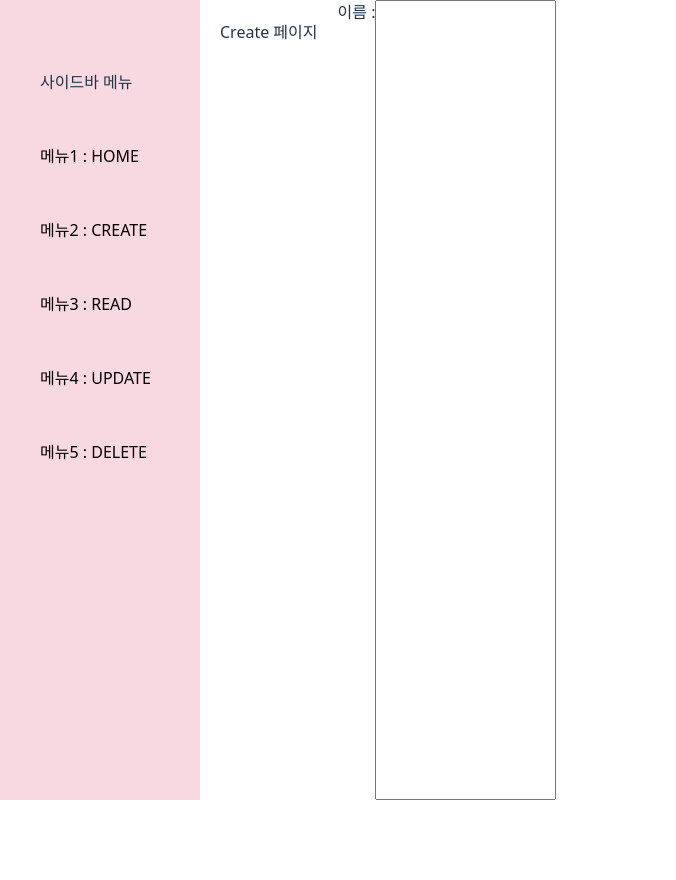
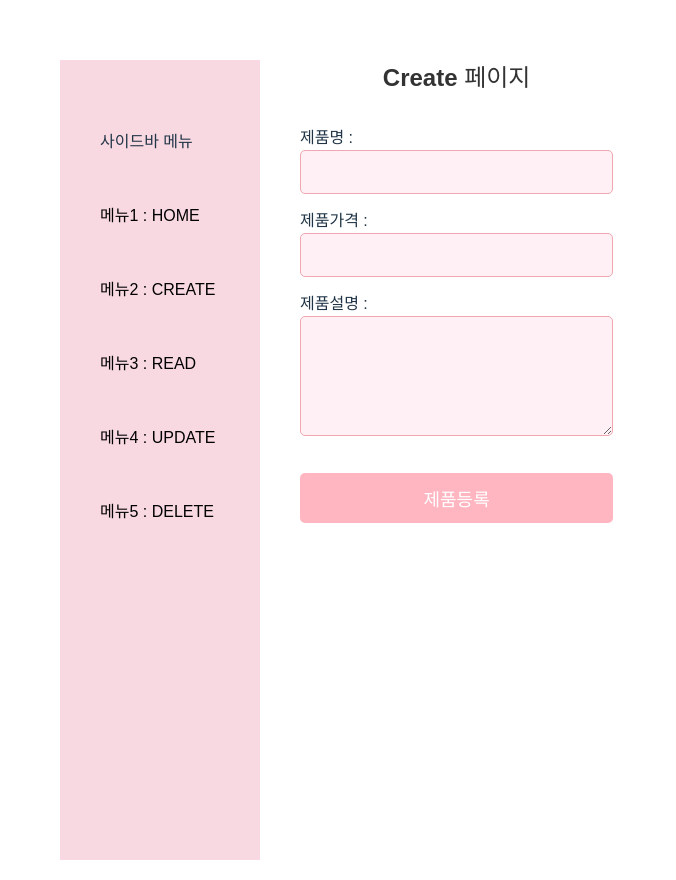
Before and after one commit to Ryuyena0305/ryu2024_web2, a React (Vite) app in the folder src/main/reactapp/: page /create in a window 1280 px wide. Shown: the whole page, without its empty margins (0-676 px from the left). Before the commit the page ends 820 px from the top, so only its background shows below. Built offline with nearby package versions, Linux system fonts and the light colour scheme.

Commit message:
3/11 CRUD

```diff
--- a/src/main/reactapp/src/example/7_AXIOS2/Create.jsx
+++ b/src/main/reactapp/src/example/7_AXIOS2/Create.jsx
@@ -1,12 +1,33 @@
-export default function Create(props){
-    return (<>
-    <div>Create 페이지</div>
+import axios from "axios";
+import { useState } from "react"
+import {  useNavigate } from 'react-router-dom';
 
-    이름 : <input></input>
+export default function Create( props ){
 
+    // [1] form 에서 입력받은 데이터들을 저장하는 상태 변수 , 초기값 설정
+    const [ productForm , setProductForm ] = useState({ name : '' , price : '' , comment : ''} )
+    // [2] 입력 이벤트 만들기 , e.target.속성명 : 현재 이벤트가 발생한 DOM 의 속성값 반환
+    const onValueChange = ( e ) => { // e : event 약어 : onChange 실행 결과 정보를 매개변수로 받는다.
+        // 스레레드연산자 , { ...기존객체 , 새로운속성명 : 새로운값 }
+        setProductForm( { ...productForm , [e.target.name] : e.target.value });
+    }
+    // [3] 제품등록 버튼을 클릭했을때. , axios 이용하여 서버와 통신하고 , navigate 이용하여 가상URL 페이지 전환한다.
+    const  navigate  = useNavigate();
+    const onCreate = async () => {
+        const response = await axios.post('http://192.168.40.32:8080/day08/products' , productForm )
+        if( response.data == true ){ alert('제품등록 성공'); navigate('/read'); }
+        else{ alert('제품등록실패'); }
+    } // f end
 
-
-
-
+    return(<>
+        <div>
+            <h3> Create 페이지 </h3>
+            <form>
+                제품명 : <input name='name' value={ productForm.name } onChange={ onValueChange } /> <br/>
+                제품가격 : <input name="price" value={ productForm.price } onChange={ onValueChange } /> <br/>
+                제품설명 : <textarea name="comment" value={ productForm.comment} onChange={ onValueChange }></textarea> <br/>
+                <button type="button" onClick={ onCreate }> 제품등록 </button>
+            </form>
+        </div>
     </>)
 }
--- a/src/main/reactapp/src/example/7_AXIOS2/Delete.jsx
+++ b/src/main/reactapp/src/example/7_AXIOS2/Delete.jsx
@@ -1,5 +1,23 @@
+import { useEffect,useState } from "react"
+import axios from "axios"
+import {  useNavigate } from 'react-router-dom';
+
 export default function Delete(props){
+
+    const [id,setId] =useState('');
+    const  navigate  = useNavigate();
+    const onDelete = async () => {
+        const response = await axios.delete(`http://192.168.40.32:8080/day08/products?id=${id}`);
+
+
+        if( response.data == true ){ alert('제품삭제 성공'); navigate('/read'); }
+        else{ alert('제품삭제실패'); }
+    } // f end
     return (<>
-    <div>Delete 페이지</div>
+    <div>
+        <h3>Delete 페이지</h3>
+        삭제할제품번호 : <input type="number" value={id} onChange={(e)=>setId(e.target.value)}/><br/>
+        <button type="button" onClick={onDelete}>삭제</button>
+        </div>
     </>)
 }
--- /dev/null
+++ b/src/main/reactapp/src/example/7_AXIOS2/Read.css
@@ -0,0 +1,122 @@
+/* 전체 페이지 스타일 */
+div {
+    margin: 20px;
+    font-family: Arial, sans-serif;
+}
+
+/* 제목 스타일 */
+h3 {
+    color: #333;
+    text-align: center;
+    margin-bottom: 30px;
+    font-size: 24px;
+    font-weight: bold;
+}
+
+/* 폼 내부 요소의 간격을 조정 */
+form > label {
+    margin-top: 15px;
+}
+
+/* 입력 필드 스타일 */
+input, textarea {
+    width: 100%;
+    padding: 12px;
+    margin-bottom: 15px;
+    border: 1px solid #f1a7b1; /* 연한 핑크 테두리 */
+    border-radius: 5px;
+    font-size: 16px;
+    background-color: #fff0f5; /* 연한 핑크 배경 */
+    transition: border-color 0.3s ease;
+}
+
+/* 텍스트 영역 크기 조정 */
+textarea {
+    height: 120px;
+    resize: vertical; /* 수직 방향으로 크기 조정 가능 */
+}
+
+/* 입력 필드에 포커스시 테두리 색상 변화 */
+input:focus, textarea:focus {
+    border-color: #ff85a2; /* 포커스 시 진한 핑크 */
+    outline: none;
+}
+
+/* 버튼 스타일 */
+button {
+    background-color: #ffb6c1; /* 연한 핑크 */
+    border: none;
+    color: white;
+    padding: 12px 24px;
+    font-size: 18px;
+    cursor: pointer;
+    border-radius: 5px;
+    transition: background-color 0.3s ease;
+    width: 100%;
+    margin-top: 15px;
+}
+
+/* 버튼 hover 효과 */
+button:hover {
+    background-color: #ff85a2; /* hover 시 더 진한 핑크 */
+}
+
+/* 버튼 focus 효과 (클릭 시) */
+button:focus {
+    outline: none;
+    box-shadow: 0 0 5px rgba(255, 182, 193, 0.7); /* 연한 핑크 그림자 */
+}
+
+/* 테이블 스타일 (Read 페이지) */
+table {
+    width: 100%;
+    border-collapse: collapse;
+    margin: 30px 0;
+    background-color: #ffe4e1; /* 연한 핑크 배경 */
+    border-radius: 8px;
+    box-shadow: 0 0 10px rgba(0, 0, 0, 0.1);
+}
+
+/* 테이블 헤더 스타일 */
+th {
+    background-color: #ffb6c1; /* 헤더 배경 색상: 연한 핑크 */
+    color: white;
+    padding: 14px;
+    text-align: left;
+    border: 1px solid #f1a7b1; /* 헤더 테두리 색상 */
+    font-weight: bold;
+}
+
+/* 테이블 데이터 스타일 */
+td {
+    border: 1px solid #f1a7b1; /* 테이블 셀 테두리 색상: 연한 핑크 */
+    padding: 12px;
+    text-align: left;
+    background-color: #fff0f5; /* 테이블 셀 배경 색상: 연한 핑크 */
+}
+
+/* 테이블 행 hover 효과 */
+tr:hover {
+    background-color: #ffb6c1; /* 테이블 행 hover 시 색상 변경: 연한 핑크 */
+}
+
+/* 제품명과 설명을 구분하기 위한 스타일 */
+td:nth-child(2),
+td:nth-child(3) {
+    font-weight: 600;
+}
+
+/* 반응형 스타일 */
+@media (max-width: 768px) {
+    form {
+        width: 90%;
+    }
+
+    table {
+        font-size: 14px;
+    }
+
+    th, td {
+        padding: 8px;
+    }
+}
--- a/src/main/reactapp/src/example/7_AXIOS2/Read.jsx
+++ b/src/main/reactapp/src/example/7_AXIOS2/Read.jsx
@@ -1,17 +1,46 @@
-import { useEffect,useState } from "react"
+import { useEffect, useState } from "react"
 import axios from "axios"
-export default function Read(props){
+import './Read.css'
+export default function Read(props) {
     //[1] 컴포넌트 최초 실행될 때  실행하는 생명주기 함수
-    useEffect(()=>{
+    useEffect(() => {
         console.log('여기는 컴포넌트 실행될 때 1번만 호출됩니다.')
         onRead();
-    },[])
+    }, [])
 
-    const onRead = async () =>{
-        const response = await axios.get('http://localhost:8080/day08/products')
+    const onRead = async () => {
+        const response = await axios.get('http://192.168.40.32:8080/day08/products')
         console.log(response.data);
+        setProducts(response.data); // 서버로부터 받은 모든 제품정보를 상태변수에 저장한다.
     }
+
+    //[3] 서버로부터 받은 결과를 저장하는 상태 변수
+    const [products, setProducts] = useState([])
+
     return (<>
-    <div>Read 페이지</div>
+        <div>
+            <h3>Read 페이지</h3>
+            <table>
+                <thead>
+                    <tr><th>번호</th><th>제품명</th><th>제품설명</th><th>제품가격</th></tr>
+                </thead>
+                <tbody>
+                    {
+                        products.map((product, index) => {
+                            return (
+                                <tr>
+                                    <td>{product.id}</td>
+                                    <td>{product.name}</td>
+                                    <td>{product.comment}</td>
+                                    <td>{product.price}</td>
+                                </tr>
+                            )
+                        })
+                    }
+                </tbody>
+            </table>
+
+        </div>
+
     </>)
 }
--- a/src/main/reactapp/src/example/7_AXIOS2/Update.jsx
+++ b/src/main/reactapp/src/example/7_AXIOS2/Update.jsx
@@ -1,5 +1,30 @@
+import { useEffect,useState } from "react"
+import axios from "axios"
+import {  useNavigate } from 'react-router-dom';
 export default function Update(props){
+    const[productForm, setProductForm] = useState({id:'',name:'',price:'',comment:''})
+    const onValueChange = ( e ) => { // e : event 약어 : onChange 실행 결과 정보를 매개변수로 받는다.
+        // 스레레드연산자 , { ...기존객체 , 새로운속성명 : 새로운값 }
+        setProductForm( { ...productForm , [e.target.name] : e.target.value });
+    }
+    const  navigate  = useNavigate();
+    const onUpdate = async () => {
+        const response = await axios.put('http://192.168.40.32:8080/day08/products' , productForm )
+        if( response.data == true ){ alert('제품수정 성공'); navigate('/read'); }
+        else{ alert('제품수정실패'); }
+    }
     return (<>
-    <div>Update 페이지</div>
+    <div>
+        <h3>Update 페이지</h3>
+        <form>
+            수정할제품번호 : <input name ="id" value={productForm.id} onChange={onValueChange}/><br/>
+            새로운제품명 : <input name ="name" value={productForm.name} onChange={onValueChange}/><br/>
+            새로운가격 : <input name ="price" value={productForm.price} onChange={onValueChange}/><br/>
+            새로운설명 : <input name ="comment" value={productForm.comment} onChange={onValueChange}/><br/>
+            <button type="button" onClick={onUpdate}>수정</button>
+
+
+        </form>
+        </div>
     </>)
 }
```
